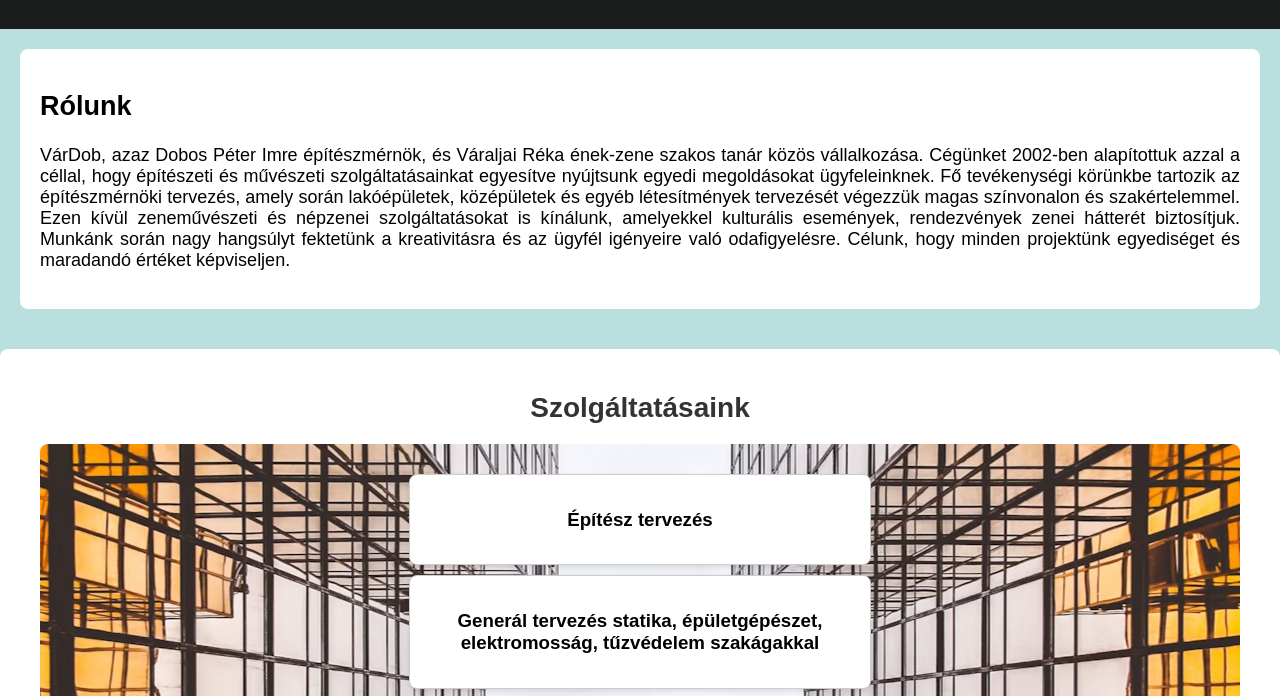
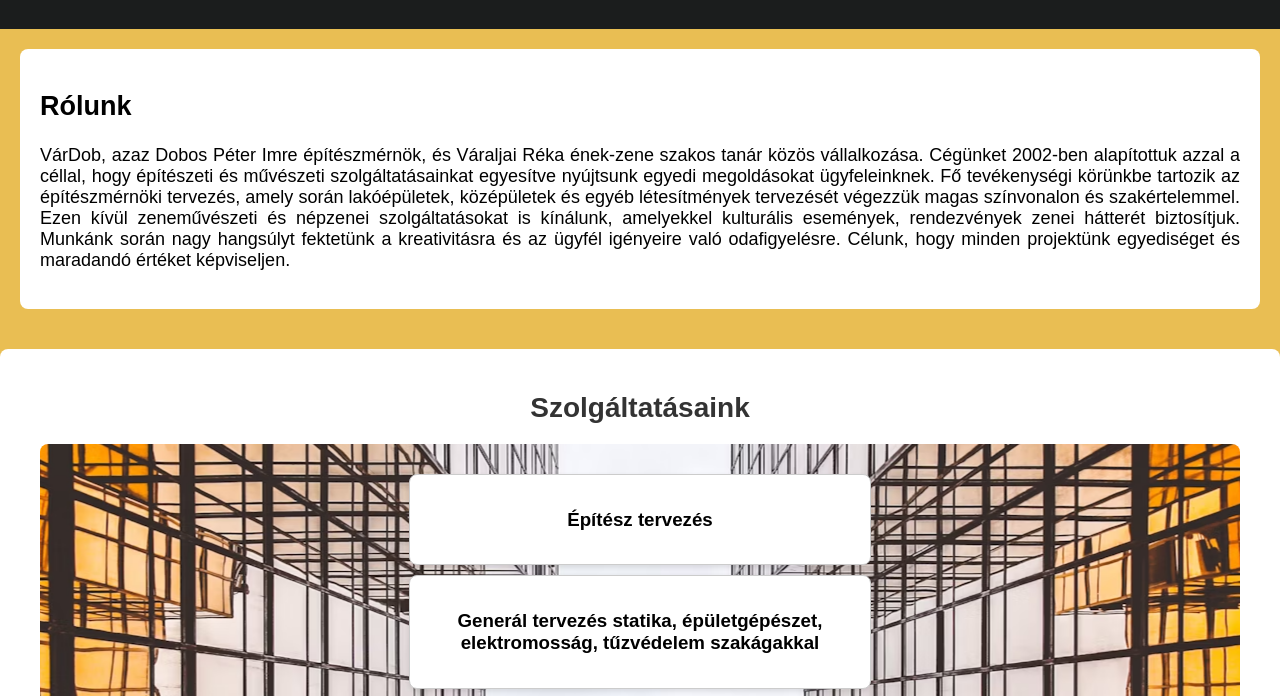
Before and after one commit to dobosj/resume, a plain HTML site: page vardob1.html in a window 1280 px wide. Shown: the part 69-765 px from the top of the page. Drawn offline with Linux system fonts and the light colour scheme.

Commit message:
új háttérszín

```diff
--- a/vardob2.css
+++ b/vardob2.css
@@ -2,7 +2,7 @@ body {
     font-family: Arial, sans-serif;
     margin: 0;
     padding: 0;
-    background-color: rgb(186, 223, 223);
+    background-color: rgb(233, 190, 83);
 }
 
 header {
--- a/vardob2mobil.css
+++ b/vardob2mobil.css
@@ -2,7 +2,7 @@ body {
     font-family: Arial, sans-serif;
     margin: 0;
     padding: 0;
-    background-color: rgb(186, 223, 223);
+    background-color: rgb(233, 190, 83);
 }
 
 header {
```
